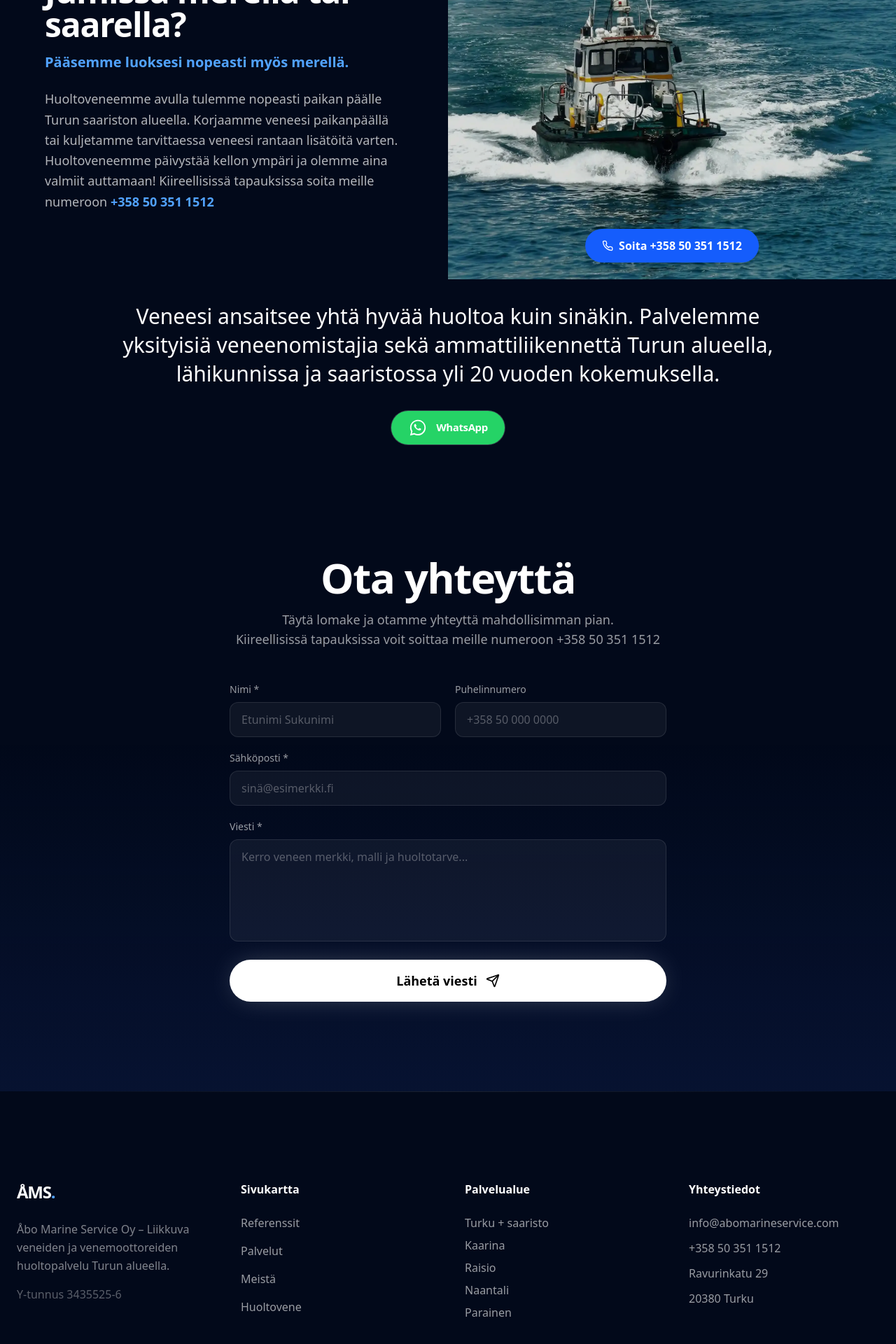
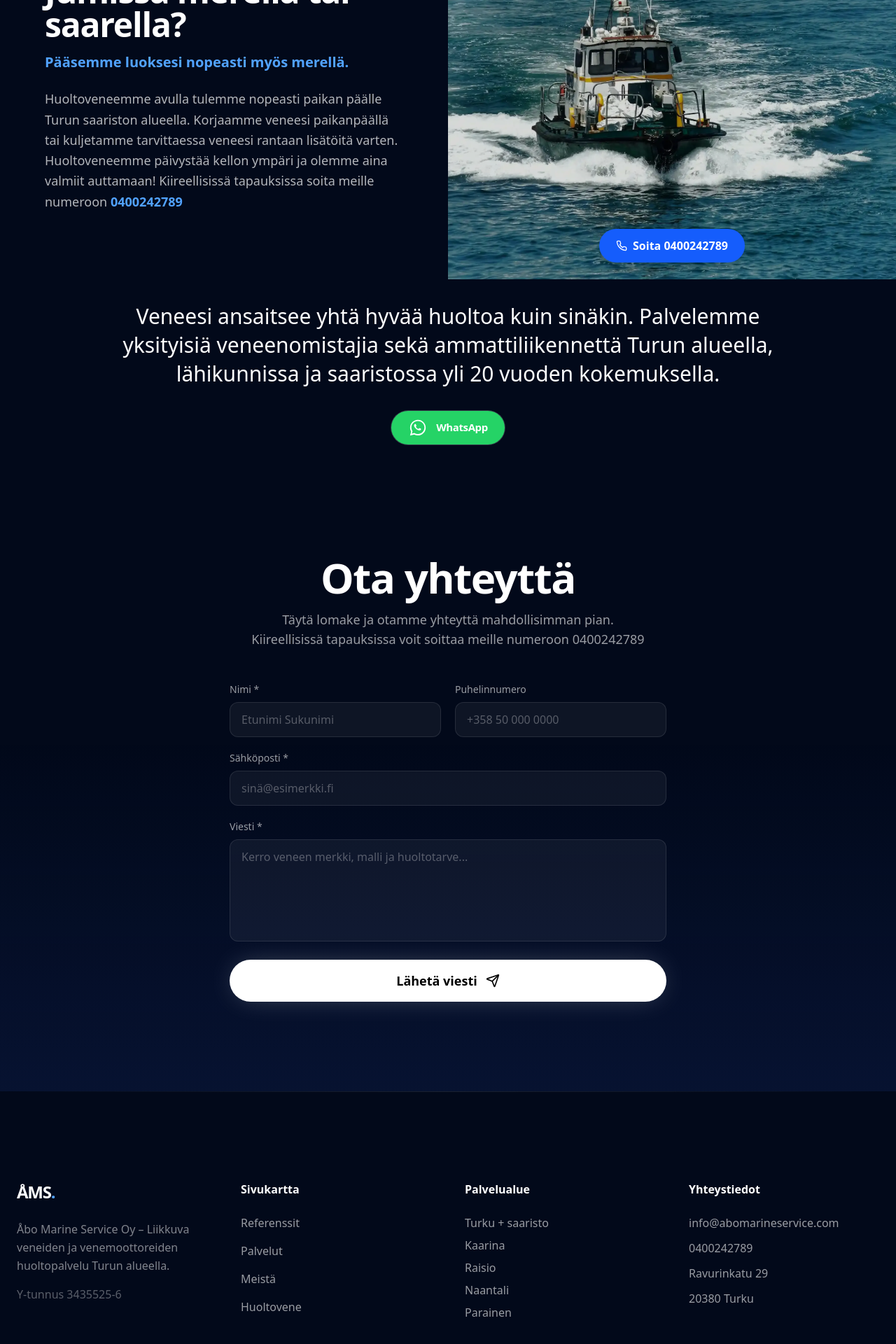
Before and after one commit to leob0i/Abo-Marine, a Next.js app: page /huollot in a window 1280 px wide. Shown: the part 2500-4420 px from the top of the page at 70% size. Built offline with nearby package versions, Linux system fonts and the light colour scheme.

Commit message:
Vaihda puhelinnumero muotoon 0400242789
Co-Authored-By: Claude Sonnet 5 <noreply@anthropic.com>

```diff
--- a/app/huollot/page.tsx
+++ b/app/huollot/page.tsx
@@ -59,7 +59,7 @@ export default function HuollotPage() {
                 className="flex flex-col sm:flex-row items-center justify-center gap-4 mt-10"
               >
                 <a
-                  href="tel:+358503511512"
+                  href="tel:0400242789"
                   className="px-8 py-4 bg-white text-black rounded-full font-semibold text-lg hover:scale-105 transition-all"
                 >
                   Soita
@@ -240,7 +240,7 @@ export default function HuollotPage() {
             </motion.p>
             <div className="flex justify-center mt-8">
               <a
-                href="https://wa.me/358503511512"
+                href="https://wa.me/358400242789"
                 target="_blank"
                 rel="noopener noreferrer"
                 aria-label="Avaa WhatsApp ja ota yhteyttä"
--- a/app/layout.tsx
+++ b/app/layout.tsx
@@ -105,7 +105,7 @@ const jsonLd = {
       "@id": "https://www.abomarineservice.com/#business",
       name: "Åbo Marine Service Oy",
       url: "https://www.abomarineservice.com",
-      telephone: "+358503511512",
+      telephone: "+358400242789",
       email: "info@abomarineservice.com",
       description:
         "Ammattitaitoista veneiden ja venemoottoreiden huoltoa sekä korjausta Turun alueella. Liikkuva palvelu – tulemme sinne missä veneesi on. Volvo Penta, Yanmar, Yamaha ja muut merkit. Lähes 20 vuoden kokemus.",
@@ -134,7 +134,7 @@ const jsonLd = {
       "@id": "https://www.abomarineservice.com/#organization",
       name: "Åbo Marine Service Oy",
       url: "https://www.abomarineservice.com",
-      telephone: "+358503511512",
+      telephone: "+358400242789",
       email: "info@abomarineservice.com",
       description:
         "Liikkuva venehuolto- ja korjausyritys Turun alueella. Lähes 20 vuoden kokemus venemoottoreiden ja veneiden huollosta.",
--- a/components/about.tsx
+++ b/components/about.tsx
@@ -59,7 +59,7 @@ export function About() {
 
             <div className="flex flex-wrap gap-4 pt-2">
               <Link
-                href="https://wa.me/358503511512"
+                href="https://wa.me/358400242789"
                 target="_blank"
                 rel="noopener noreferrer"
                 aria-label="Avaa WhatsApp ja ota yhteyttä"
--- a/components/company-info.tsx
+++ b/components/company-info.tsx
@@ -32,7 +32,7 @@ export function CompanyInfo() {
 
           <div className="flex flex-wrap justify-center gap-4 mb-16">
             <Link
-              href="https://wa.me/358503511512"
+              href="https://wa.me/358400242789"
               target="_blank"
               rel="noopener noreferrer"
               aria-label="Avaa WhatsApp ja ota yhteyttä"
--- a/components/contact-form.tsx
+++ b/components/contact-form.tsx
@@ -60,7 +60,7 @@ export function ContactForm() {
           className="text-white/60 text-center mb-12 text-lg"
         >
           Täytä lomake ja otamme yhteyttä mahdollisimman pian.<br />
-          Kiireellisissä tapauksissa voit soittaa meille numeroon +358 50 351 1512
+          Kiireellisissä tapauksissa voit soittaa meille numeroon 0400242789
         </motion.p>
 
         {sent ? (
--- a/components/footer.tsx
+++ b/components/footer.tsx
@@ -47,8 +47,8 @@ export function Footer() {
                 </a>
               </li>
               <li>
-                <a href="tel:+358503511512" className="hover:text-white transition-colors">
-                  +358 50 351 1512
+                <a href="tel:0400242789" className="hover:text-white transition-colors">
+                  0400242789
                 </a>
               </li>
               <li>Ravurinkatu 29</li>
--- a/components/hero.tsx
+++ b/components/hero.tsx
@@ -52,7 +52,7 @@ export function Hero() {
           transition={{ duration: 0.8, delay: 0.6, ease: "easeOut" }}
           className="flex flex-col sm:flex-row items-center justify-center gap-4"
         >
-          <a href="tel:+358503511512" className="px-8 py-4 glass rounded-full font-semibold text-lg text-white hover:bg-white/10 transition-all hover:scale-105">
+          <a href="tel:0400242789" className="px-8 py-4 glass rounded-full font-semibold text-lg text-white hover:bg-white/10 transition-all hover:scale-105">
             Soita
           </a>
           <Link href="/huollot#merella" className="group relative px-8 py-4 bg-white text-black rounded-full font-semibold text-lg overflow-hidden transition-all hover:scale-105">
--- a/components/navbar.tsx
+++ b/components/navbar.tsx
@@ -126,7 +126,7 @@ export function Navbar() {
                   transition={{ delay: 0.42, duration: 0.25 }}
                 >
                   <a
-                    href="https://wa.me/358503511512"
+                    href="https://wa.me/358400242789"
                     target="_blank"
                     rel="noopener noreferrer"
                     onClick={() => setIsMobileMenuOpen(false)}
--- a/components/sea-service.tsx
+++ b/components/sea-service.tsx
@@ -21,10 +21,10 @@ export function SeaService() {
           kellon ympäri ja olemme aina valmiit auttamaan! Kiireellisissä
           tapauksissa soita meille numeroon{" "}
           <a
-            href="tel:+358503511512"
+            href="tel:0400242789"
             className="text-blue-400 hover:text-blue-300 font-semibold transition-colors"
           >
-            +358 50 351 1512
+            0400242789
           </a>
         </p>
       </div>
@@ -41,11 +41,11 @@ export function SeaService() {
         {/* Call button overlay */}
         <div className="absolute bottom-6 left-1/2 -translate-x-1/2">
           <a
-            href="tel:+358503511512"
+            href="tel:0400242789"
             className="flex items-center gap-2 px-6 py-3 bg-blue-600 hover:bg-blue-500 active:bg-blue-700 text-white font-semibold text-base rounded-full shadow-lg transition-colors whitespace-nowrap"
           >
             <Phone className="w-4 h-4 flex-shrink-0" />
-            Soita +358 50 351 1512
+            Soita 0400242789
           </a>
         </div>
       </div>
```
